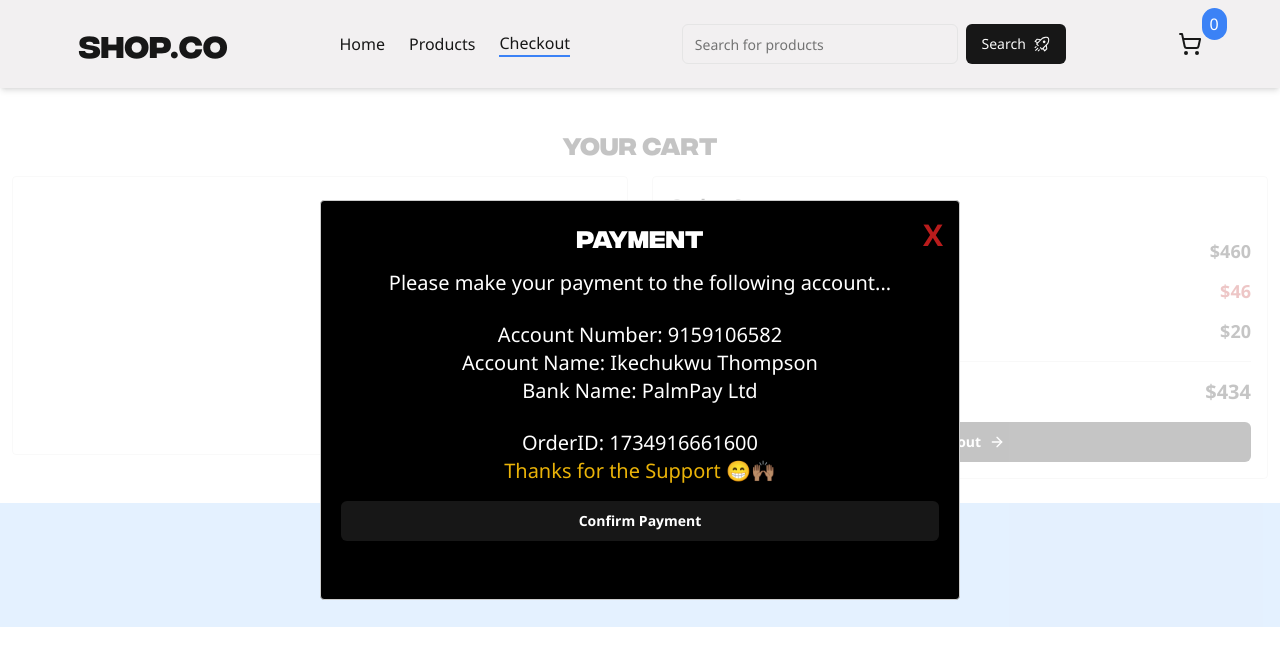
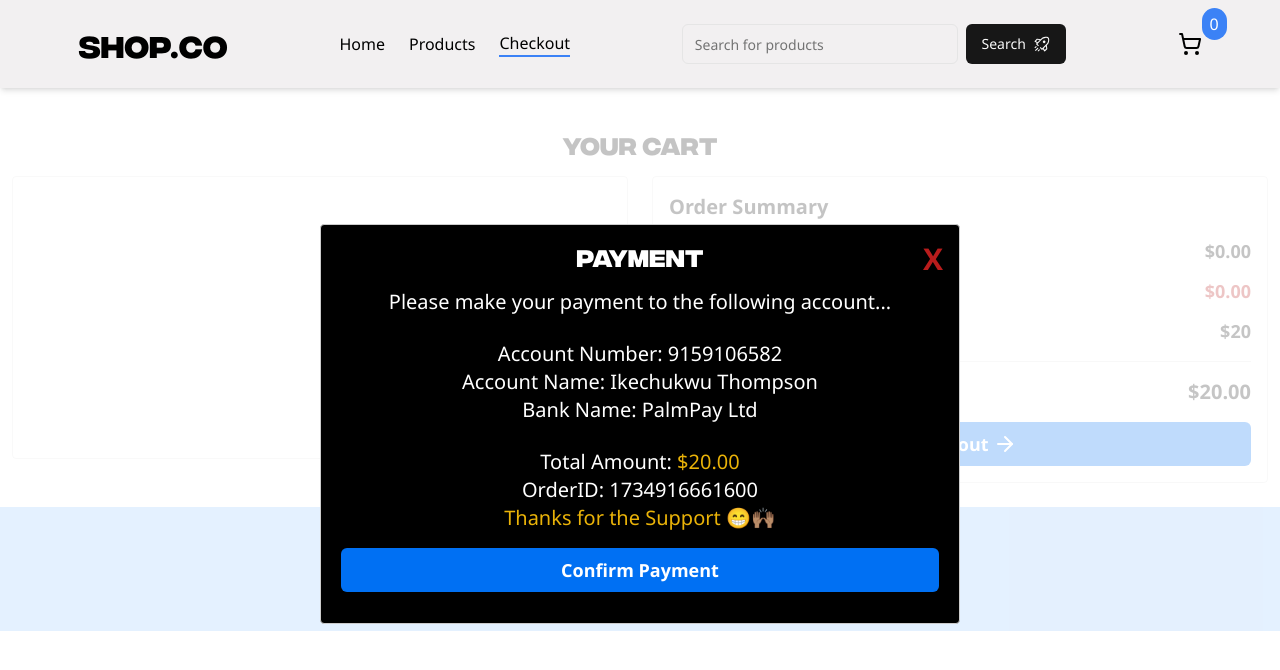
Before and after one commit to Dev-Iyke/E-commerce-Web-App, a React (Create React App) app: page /checkout in a window 1280 px wide. Both pictures are taken after a click on the button "Checkout". Shown: the top 670 px of the page. Built offline with nearby package versions, Linux system fonts and the light colour scheme.

Commit message:
Developed the cart functionalities to allow item increment decrement and dynamic totals calculation

```diff
--- a/src/components/CheckoutPage.jsx
+++ b/src/components/CheckoutPage.jsx
@@ -1,13 +1,25 @@
-import React, { useContext } from "react";
+import React, { useContext, useEffect, useState } from "react";
 import { CartContext } from "../context/CartContext";
 import { Trash2Icon } from "lucide-react";
 import PopUp from "./ui/Modal";
 export const CheckoutPage = () => {
-  const { cart } = useContext(CartContext);
-  const count = 1;
+  const { cart, increaseQty, decreaseQty, removeFromCart } = useContext(CartContext);
+  const [subTotal, setSubTotal] = useState(0)
+  const [discount, setDiscount] = useState(0)
+  const [total, setTotal] = useState(0)
+
   console.log(cart);
+
+  useEffect(() => {
+    const subTotal = cart.reduce((acc, item) => acc + (item.price * item.qty), 0);
+    setSubTotal(subTotal);
+    const discount = subTotal * 0.1
+    setDiscount(discount)
+    const total = subTotal - discount + 20;
+    setTotal(total)
+  }, [cart])
   return (
-    <div className="pt-24 md:pt-28 py-6 px-3">
+    <div className="pt-24 md:pt-28 py-6 px-3 dark:bg-[#333]">
       <h3
         id="cart"
         className="scroll-mt-24 text-xl sm:text-2xl font-integral_bold text-center py-4"
@@ -21,19 +33,19 @@
               key={item.id}
               className="flex justify-between items-center gap-4 border-b-[1px]"
             >
-              <div className="shadow-md">
+              <div className="shadow-md h-20 w-28">
                 <img
                   src={item.image}
                   alt="gred"
-                  className="block h-20 w-20 rounded-sm p-1"
+                  className=" dark:p-0 w-full h-full rounded-sm p-1"
                 />
               </div>
-              <div className="">
+              <div className="w-full">
                 <div className="flex justify-between gap-3 items-center">
                   <h3 className="line-clamp-1 text-[14px] font-semibold">
                     {item.title}
                   </h3>
-                  <Trash2Icon size={20} className="text-red-800" />
+                  <Trash2Icon onClick={() => removeFromCart(item.id)} size={20} className="text-red-800" />
                 </div>
                 <p className="text-[10px]">
                   <span>Category: </span>
@@ -41,16 +53,17 @@
                 </p>
                 <div className="flex justify-between items-center text-base py-2">
                   <h4 className="text-blue-500 font-bold">${item.price}</h4>
-                  <div className="flex gap-2 shadow-md items-center bg-[#F2F0F1] px-2 pt-1 pb-3 rounded-2xl">
+                  <div className="flex gap-2 shadow-md items-center bg-[#F2F0F1] dark:bg-[#333] dark:text-white px-2 pt-1 pb-3 rounded-2xl">
                     <button
-                      onClick={() => console.log("gamer")}
-                      className="shadow-md px-2 w-full"
+                      disabled={item.qty === 1}
+                      onClick={() => decreaseQty(item)}
+                      className='shadow-md px-2 w-full disabled:text-red-700 disabled:cursor-not-allowed font-bold'
                     >
                       -
                     </button>
-                    <span className="shadow-md px-2 w-full">{count}</span>
+                    <span className="shadow-md px-2 w-full">{item.qty}</span>
                     <button
-                      onClick={() => console.log("gamer")}
+                      onClick={() => increaseQty(item)}
                       className="shadow-md px-2 w-full"
                     >
                       +
@@ -65,25 +78,25 @@
           <h3 className="text-xl font-semibold">Order Summary</h3>
           <div className="flex flex-col gap-3">
             <p className="flex justify-between items-center">
-              <span className="text-[#00000099]">Subtotal</span>
-              <span className="text-lg font-semibold">$460</span>
+              <span className="text-[#00000099] dark:text-white">Subtotal</span>
+              <span className="text-lg font-semibold">${subTotal.toFixed(2)}</span>
             </p>
             <p className="flex justify-between items-center">
-              <span className="text-[#00000099]">Discount (-10%)</span>
-              <span className="text-lg text-red-700 font-semibold">$46</span>
+              <span className="text-[#00000099] dark:text-white">Discount (-10%)</span>
+              <span className="text-lg text-red-700 font-semibold">${discount.toFixed(2)}</span>
             </p>
             <p className="flex justify-between items-center">
-              <span className="text-[#00000099]">Delivery Fee</span>
+              <span className="text-[#00000099] dark:text-white">Delivery Fee</span>
               <span className="text-lg font-semibold">$20</span>
             </p>
           </div>
           <div className="border-t-[1px] pt-4">
             <p className="flex justify-between items-center">
-              <span className="text-black font-semibold">Total</span>
-              <span className="text-xl font-semibold">$434</span>
+              <span className="text-black dark:text-white font-semibold">Total</span>
+              <span className="text-xl font-semibold">${total.toFixed(2)}</span>
             </p>
 
-            <PopUp />
+            <PopUp totalAmount={total.toFixed(2)} />
           </div>
         </div>
       </div>
--- a/src/components/Footer.jsx
+++ b/src/components/Footer.jsx
@@ -2,7 +2,7 @@
 
 const Footer = () => {
   return (
-    <footer className='bg-blue-300 py-12 px-6 text-center text-xl'>
+    <footer className='bg-blue-300 py-12 px-6 text-center text-xl dark:text-[#333]'>
       <p>Copyright © 2024 Obasi Ikechukwu Thompson. All rights reserved.</p>
     </footer>
   )
--- a/src/components/Hero.jsx
+++ b/src/components/Hero.jsx
@@ -3,7 +3,7 @@
 
 const Hero = () => {
   return (
-    <div className="grid grid-cols-1 md:grid-cols-2 items-center bg-[#F2F0F1] pt-12 md:pt-28">
+    <div className="grid grid-cols-1 md:grid-cols-2 items-center bg-[#F2F0F1] pt-12 md:pt-28 text-black">
       <div className="pt-12 pb-8 md:pb-24 px-2 sm:px-6 md:px-8 lg:px-18 flex flex-col gap-8 items-center text-center md:text-start md:items-start">
         <h1 className="text-4xl font-integral_bold">
           FIND PRODUCTS THAT MATCHES YOUR STYLE
--- a/src/components/LandingPage.jsx
+++ b/src/components/LandingPage.jsx
@@ -43,7 +43,7 @@
   return (
     <div className="">
       <Hero />
-      <div className="mt-12 p-8">
+      <div className="pt-12 p-8 dark:bg-[#333]">
         <h3
           id="products"
           className="scroll-mt-24 text-xl sm:text-2xl font-integral_bold text-center py-4"
@@ -132,7 +132,7 @@
               </TabPanel>
             </Tabs>
 
-            <Button className="block mx-auto w-40 mt-4">See More</Button>
+            <Button className="block mx-auto w-40 mt-4 dark:text-black dark:bg-white dark:hover:bg-slate-200">See More</Button>
           </div>
         )}
       </div>
--- a/src/components/NavBar.jsx
+++ b/src/components/NavBar.jsx
@@ -8,7 +8,7 @@
 const NavBar = () => {
   const [productsSectionClicked, setProductsSectionClicked] = useState(false);
   return (
-    <header className="shadow-md px-4 py-6 fixed w-full scroll-mb-24 z-10 bg-[#F2F0F1]">
+    <header className="shadow-md px-4 py-6 fixed w-full scroll-mb-24 z-10 bg-[#F2F0F1] text-black">
       <div className="flex items-center justify-between w-[90%] md:w-[90%] lg:w-[85] mx-auto">
         <a href="/" className="font-integral_bold text-3xl">
           SHOP.CO
--- a/src/components/ui/Modal.jsx
+++ b/src/components/ui/Modal.jsx
@@ -16,10 +16,15 @@
     minWidth: "50vw",
     minHeight: "50vh",
     maxWidth: "80vw",
+    maxHeight: "80vh",
+    overflowY: "auto",
+    paddingTop: "15px",
+    marginTop: "24px",
+    paddingBottom: "15px",
   },
 };
 
-export default function PopUp() {
+export default function PopUp({totalAmount}) {
   const orderId = Date.now();
   const [modalIsOpen, setIsOpen] = React.useState(false);
   const [showPaymentStatus, setShowPaymentStatus] = React.useState(false);
@@ -47,12 +52,13 @@
 
   return (
     <div>
-      <Button
+      <button
         onClick={openModal}
-        className="w-full mt-4 text-lg font-semibold text-white bg-[#0070F3] hover:bg-[#0062CC] rounded-md"
+        className="w-full flex py-2 justify-center items-center gap-1 mt-4 text-lg font-semibold text-white bg-[#0070F3] hover:bg-[#0062CC] rounded-md"
       >
-        Checkout <ArrowRight />
-      </Button>
+        <span>Checkout</span>
+        <ArrowRight />
+      </button>
       <Modal
         isOpen={modalIsOpen}
         onAfterOpen={afterOpenModal}
@@ -80,22 +86,23 @@
               Bank Name: PalmPay Ltd
             </p>
             <p>
+              Total Amount: <span className="text-yellow-500">${totalAmount}</span> <br />
               OrderID: <span>{orderId}</span> <br />
               <span className="text-yellow-500">
                 Thanks for the Support 😁🙌🏽
               </span>
             </p>
           </div>
-          <Button
+          <button
             onClick={handleConfirmPayment}
-            className="w-full mt-4 text-lg font-semibold text-white bg-[#0070F3] hover:bg-[#0062CC] rounded-md"
+            className="w-full mt-4 py-2 text-lg font-semibold text-white bg-[#0070F3] hover:bg-[#0062CC] rounded-md"
           >
             {loading
               ? "Confirming Payment..."
               : showPaymentStatus
               ? "Confirm Payment Again"
               : "Confirm Payment"}
-          </Button>
+          </button>
         </div>
 
         {loading && <div className="custom-loader my-20 mx-auto"></div>}
--- a/src/context/CartContext.js
+++ b/src/context/CartContext.js
@@ -27,12 +27,32 @@
     setCart(updatedCart);
   };
 
+  const increaseQty = (product) => {
+    setCart((prevCart) =>
+      prevCart.map((item) =>
+        item.id === product.id
+          ? { ...item, qty: item.qty + 1 }
+          : item
+      )
+    );
+  };
+
+  const decreaseQty = (product) => {
+    setCart((prevCart) =>
+      prevCart.map((item) =>
+        item.id === product.id && item.qty > 1
+          ? { ...item, qty: item.qty - 1 }
+          : item
+      )
+    );
+  };
+
   const clearCart = () => {
     setCart([]);
   };
   return (
     <CartContext.Provider
-      value={{ cart, addToCart, removeFromCart, clearCart }}
+      value={{ cart, addToCart, removeFromCart, clearCart, increaseQty, decreaseQty }}
     >
       {children}
     </CartContext.Provider>
--- a/src/index.css
+++ b/src/index.css
@@ -17,6 +17,9 @@
     --background: #0a0a0a;
     --foreground: #ededed;
   }
+}
+body.ReactModal__Body--open {
+  overflow: hidden;
 }
 
 body {
--- a/src/index.js
+++ b/src/index.js
@@ -6,8 +6,10 @@
 import AppLayout from "./components/AppLayout";
 import { BrowserRouter as Router } from "react-router-dom";
 import CartProvider from "./context/CartContext";
+import Modal from "react-modal";
 
 const root = ReactDOM.createRoot(document.getElementById("root"));
+Modal.setAppElement('#root')
 root.render(
   <React.StrictMode>
     <CartProvider>
```
Also changed, not shown: src/components/ProductCard.jsx (+6 -5 lines).
